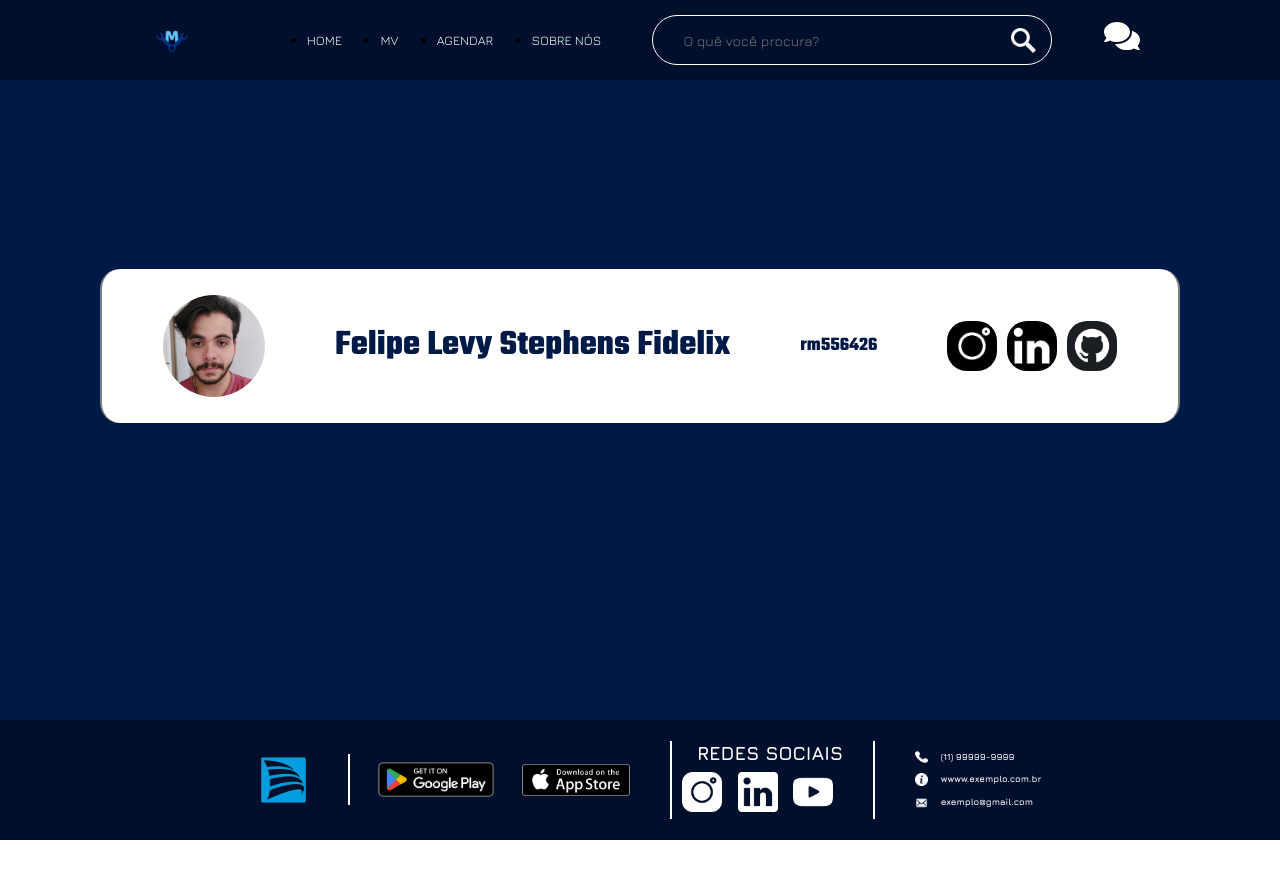
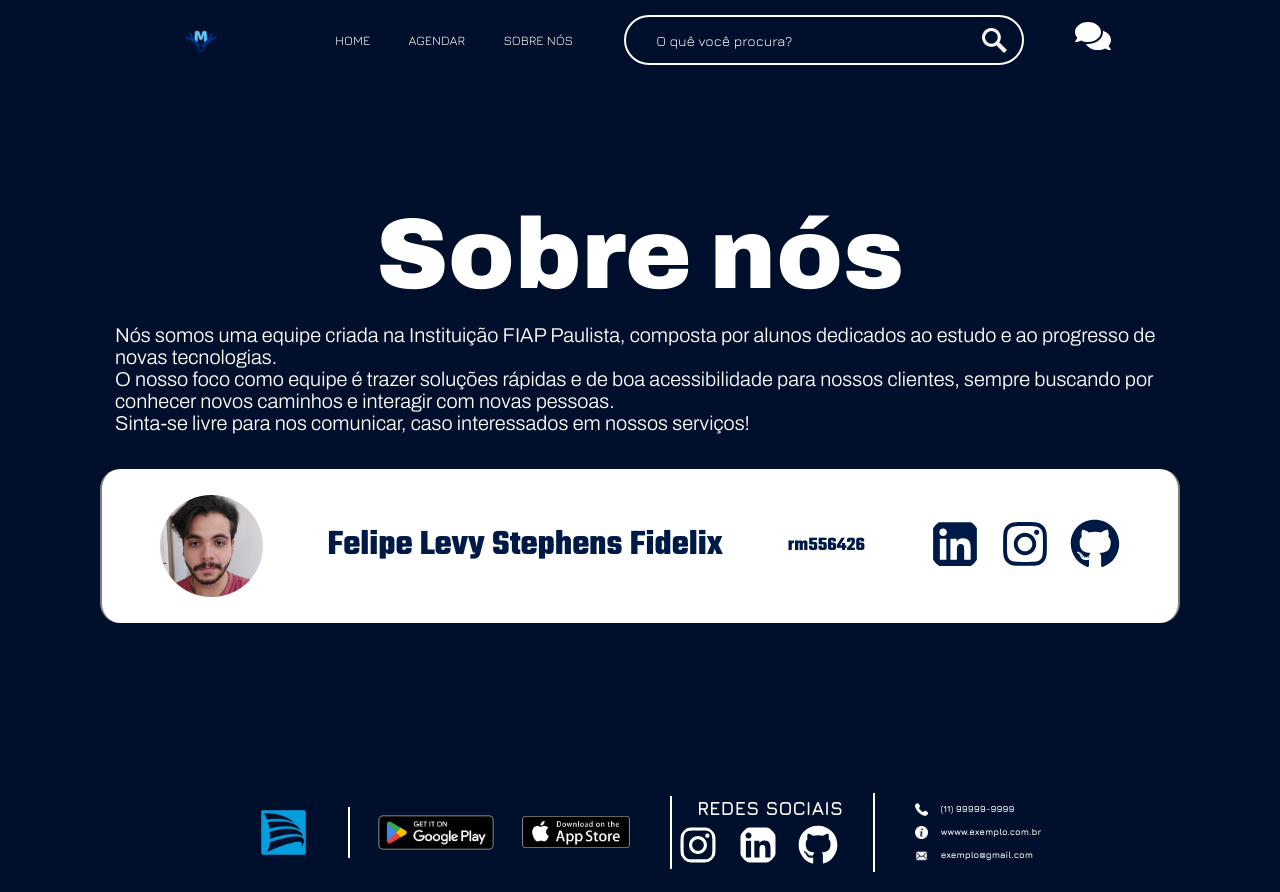
Before and after one commit to samihneto/Challenge-Front-End, a React (Vite) app in the folder challenge1-front/: page /about in a window 1280 px wide. Before the commit the page ends 840 px from the top, so only its background shows below. Built offline with nearby package versions, Linux system fonts and the light colour scheme.

Commit message:
Correções em CSS, melhoria de estilo. Mudança de icones. Co-authored-by: André M. <andremarko@users.noreply.github.com> Co-authored-by: Felipe_Fidelix <felipe-2833@users.noreply.github.com>

```diff
--- a/challenge1-front/src/components/About/About.tsx
+++ b/challenge1-front/src/components/About/About.tsx
@@ -45,6 +45,14 @@ export default function About() {
     return (
       <main className={styles.about}>
         <h1 className={styles.about__titulo}>Sobre nós</h1>
+        <p className={styles.about__texto}>
+          Nós somos uma equipe criada na Instituição FIAP Paulista, composta por alunos dedicados ao estudo e ao progresso de novas tecnologias.
+          <br />
+          O nosso foco como equipe é trazer soluções rápidas e de boa acessibilidade para nossos clientes, sempre buscando por conhecer novos caminhos
+          e interagir com novas pessoas.
+          <br />
+          Sinta-se livre para nos comunicar, caso interessados em nossos serviços!
+        </p>
         <div style={{ width: '100%', overflow: 'hidden' }}> {/* Remove overflow extra */}
           <Slider {...settings}>
             {membros.map((membro: IPropsCardAbout, index: number) => {
--- a/challenge1-front/src/components/About/styles.module.css
+++ b/challenge1-front/src/components/About/styles.module.css
@@ -61,21 +61,30 @@
 .about {
     width: 100%;
     max-width: 1200px;
-    margin: 0 auto; /* Centraliza o container */
-    overflow: hidden; /* Remove o scroll lateral gigante */
+    margin-bottom: 50px;
+    overflow: hidden;
   }
 
   .about__titulo {
     font-family: "Archivo", sans-serif;
     font-weight: 900;
-    font-size: 5vw;
-    align-self: center;
+    font-size: 100px;
+    justify-self: center;
     margin-top: 20px;
-    color: #001A47;
+    color: white;
+}
+
+.about__texto {
+  font-family: "Archivo", sans-serif;
+  font-weight: 300;
+  font-size: 20px;
+  color: white;
+  padding: 15px;
+  margin-bottom: 20px;
 }
 
   .caixa__um {
-    width: 100%; /* Faz o card ocupar 100% da largura disponível */
+    width: 100%;
     display: flex;
     flex-direction: column;
     align-items: center;
@@ -87,5 +96,5 @@
   }
 
   .slick-list {
-    overflow: hidden; /* Garante que o scroll lateral não apareça */
+    overflow: hidden;
   }
--- a/challenge1-front/src/components/CardAbout/CardAbout.tsx
+++ b/challenge1-front/src/components/CardAbout/CardAbout.tsx
@@ -1,8 +1,7 @@
 import styles from './styles.module.css'
-import instagramIcon from "../../img/content/about/instagram-preto.png";
-import linkedinIcon from "../../img/content/about/linkedin-preto.png";
-import githubIcon from "../../img/content/about/github.png";
+
 import { IPropsCardAbout } from '../../interface/About.interface';
+import { FaLinkedin, FaInstagram, FaGithub } from 'react-icons/fa';
 
 
 export default function CardAbout(props: IPropsCardAbout) {
@@ -13,9 +12,9 @@ export default function CardAbout(props: IPropsCardAbout) {
             <h2 className={styles.about__nome}>{props.name}</h2>
             <h3 className={styles.about__rm}>{props.rm}</h3>
             <div className={styles.caixa__icones}>
-                <a href={props.urlInstagram}><img className={styles.icones} src={instagramIcon} alt="Ícone Instagram" /></a>
-                <a href={props.urlLinkedin}><img className={styles.icones} src={linkedinIcon} alt="Ícone Linkedin" /></a>
-                <a href={props.urlGithub} target="_blank"><img className={styles.icones} src={githubIcon} alt="Ícone Github" /></a>
+                <a href={props.urlInstagram}><FaLinkedin className={styles.icones}  /></a>
+                <a href={props.urlLinkedin}><FaInstagram className={styles.icones}  /></a>
+                <a href={props.urlGithub} target="_blank"><FaGithub className={styles.icones}  /></a>
             </div>
         </section>
     )
--- a/challenge1-front/src/components/CardAbout/styles.module.css
+++ b/challenge1-front/src/components/CardAbout/styles.module.css
@@ -37,7 +37,7 @@
 .caixa__icones {
 
     display: flex;
-    gap: 10px;
+    gap: 20px;
 }
 
 .about__img {
@@ -48,5 +48,5 @@
 .icones {
     color: #001A47;
     border-radius: 20px;
-    width: 50px;
+    font-size: 50px;
 }
--- a/challenge1-front/src/components/Chat/Chat.tsx
+++ b/challenge1-front/src/components/Chat/Chat.tsx
@@ -1,6 +1,6 @@
 import styles from './styles.module.css'
 import { useState } from 'react';
-import { FaComments, FaTimes } from 'react-icons/fa'; // Importa os ícones
+import { FaComments, FaTimes } from 'react-icons/fa';
 import Send from '../../img/content/agenda/send.png'
 
 export default function Chat() {
--- a/challenge1-front/src/components/Footer/Footer.tsx
+++ b/challenge1-front/src/components/Footer/Footer.tsx
@@ -1,16 +1,11 @@
 import styles from './styles.module.css'
-import instagram from "../../img/footer/redes/instagram.png";
-import tiktok from "../../img/footer/redes/tiktok.png";
-import facebook from "../../img/footer/redes/facebook.png";
-import linkedin from "../../img/footer/redes/linkedin.png";
-import youtube from "../../img/footer/redes/youtube.png";
-import twitter from "../../img/footer/redes/twitter.png";
 import portoLogo from "../../img/footer/porto_logo.png";
 import googlePlay from "../../img/footer/googleplay.png";
 import appStore from "../../img/footer/appstore.png";
 import telefoneIcon from "../../img/footer/icones_contato/telefone.png";
 import siteIcon from "../../img/footer/icones_contato/site.png";
 import emailIcon from "../../img/footer/icones_contato/email.png";
+import { FaLinkedin, FaInstagram, FaGithub } from 'react-icons/fa';
 
 export default function Footer() {
     return (
@@ -25,7 +20,7 @@ export default function Footer() {
                     <ul>
                         <li>
                             <a href="">
-                                <img src={instagram} alt="Icone do Instagram" />
+                                <FaInstagram className={styles.icones}  />
                             </a>
                         </li>
                     </ul>
@@ -46,14 +41,14 @@ export default function Footer() {
                     <ul>
                         <li>
                             <a href="">
-                                <img src={linkedin} alt="Icone do Linkedin" />
+                                <FaLinkedin className={styles.icones}  />
                             </a>
                         </li>
                     </ul>
                     <ul>
                         <li>
                             <a href="">
-                                <img src={youtube} alt="Icone do Youtube" />
+                                <FaGithub className={styles.icones}  />
                             </a>
                         </li>
                     </ul>
--- a/challenge1-front/src/components/Footer/styles.module.css
+++ b/challenge1-front/src/components/Footer/styles.module.css
@@ -7,6 +7,8 @@
     width: 100vw;
     bottom: 0px;
     padding: 15px;
+    position: relative;
+    bottom: 0;
 }
 
 .redes__sociais .redes__titulo {
@@ -50,19 +52,18 @@
 .redes__icones {
     display: flex;
     flex-direction: row;
-    justify-content: center;
-    align-items: center;
-    gap: 10px;
+    justify-items: center;
+    gap: 20px;
 }
 
 .redes__icones ul {
     list-style-type: none;
 }
 
-.redes__sociais img{
-    margin: 0.2vw;
-    padding: 0;
-    width: 40px;
+.icones {
+    color: white;
+    border-radius: 20px;
+    font-size: 40px;
 }
 
 .contatos {
--- a/challenge1-front/src/components/Header/Header.tsx
+++ b/challenge1-front/src/components/Header/Header.tsx
@@ -9,7 +9,7 @@ export default function Header() {
             <nav className={styles.navegacao}>
                 <ul className={styles.paginas}>
                     <li><a className={styles.link} href="/">HOME</a></li>
-                    <li><a className={styles.link} href="/mv">MV</a></li>
+                    {/* <li><a className={styles.link} href="/mv">MV</a></li> */}
                     <li><a className={styles.link} href="/agenda">AGENDAR</a></li>
                     <li><a className={styles.link} href="/about">SOBRE NÓS</a></li>
                 </ul>
@@ -17,5 +17,6 @@ export default function Header() {
             <input type="text" className={styles.procurar} placeholder="O quê você procura?"  />
             <Chat />
         </header>
+
     );
 }
--- a/challenge1-front/src/components/Header/styles.module.css
+++ b/challenge1-front/src/components/Header/styles.module.css
@@ -24,11 +24,12 @@
     width: 1.5vw;
 }
 
+
 .cabecalho .procurar {
     border-radius: 40px;
     width: 400px;
     height: 50px;
-    border: 0.1vw white solid;
+    border: 2px solid white;
     background-color: #00102c;
     color: white;
     align-self: center;
@@ -44,10 +45,15 @@
     background-size: 25px;
     background-repeat: no-repeat;
     background-position: right;
+    color: white;
 }
 
 .procurar:focus {
     outline: 0
+}
+
+.paginas {
+    list-style: none;
 }
 
 .paginas .link {
--- a/challenge1-front/src/components/News/News.tsx
+++ b/challenge1-front/src/components/News/News.tsx
@@ -10,13 +10,12 @@ export default function News() {
                     <h1 className={styles.conteudo__titulo}>O Projeto</h1>
                     <hr />
                     <p className={styles.conteudo__texto}>
-                        Lorem ipsum dolor sit amet consectetur. Lorem eget cursus at vitae amet aenean ut est enim. Donec fames habitasse cursus malesuada in.
-                        Rutrum molestie ac ac mi morbi curabitur gravida ac. Volutpat id porta non fringilla arcu pellentesque. Euismod dui non tortor
-                        scelerisque felis mattis bibendum. Quisque blandit pharetra donec ac nisi velit nunc ornare a. Et purus semper ultrices elementum neque
-                        ornare tortor venenatis fermentum. Accumsan arcu iaculis sit pellentesque ultricies viverra. Nam viverra tortor risus urna. Ut et
-                        faucibus ac id porta vitae commodo felis. Urna eu sit vestibulum tristique viverra. Nibh sed nibh viverra senectus justo felis sed.
-                        Posuere odio blandit ut elit eleifend. Dignissim pulvinar arcu euismod amet cum. Ut tortor donec at in elit nisl cursus. Vel sem nam
-                        diam ut dui gravida enim. Sapien ornare tincidunt hendrerit quam massa.
+                        O Projeto Mecânico Virtual é uma iniciativa criada com o intuito de facilitar o acesso de clientes da Porto Seguro
+                        à serviços de mecânica. O intuito do nosso Bot é criar uma fácil identificação do problema e o grau de seriedade para
+                        assim poder dar uma resposta rápida e segura ao nosso cliente.
+                        <br />
+                        Os serviços do MV variam desde a identificação do problema quanto para encontrar o mecânico mais próximo e agendar sua
+                        consulta o mais rápido possível!
                     </p>
                 </div>
             </section>
--- a/challenge1-front/src/styles/styles.module.css
+++ b/challenge1-front/src/styles/styles.module.css
@@ -1,10 +1,10 @@
 .parte__conteudo {
-    background-color: #001A47;
+    background-color: #00102c;
     display: flex;
     flex-direction: row;
     gap: 50px;
     padding: 100px;
-    height: 80vh;
+    height: auto;
     align-items: flex-start;
     justify-content: center;
 }
```
